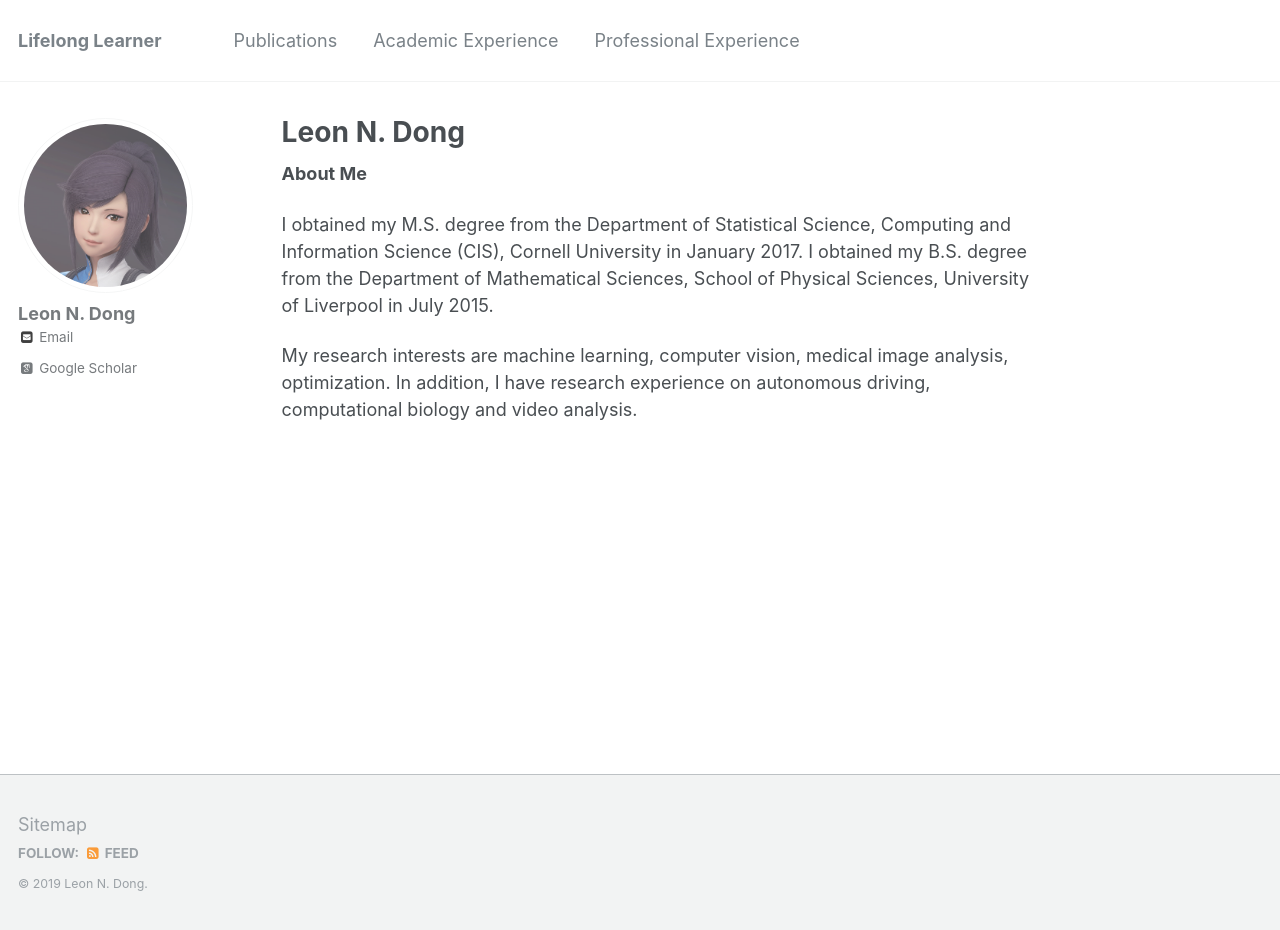
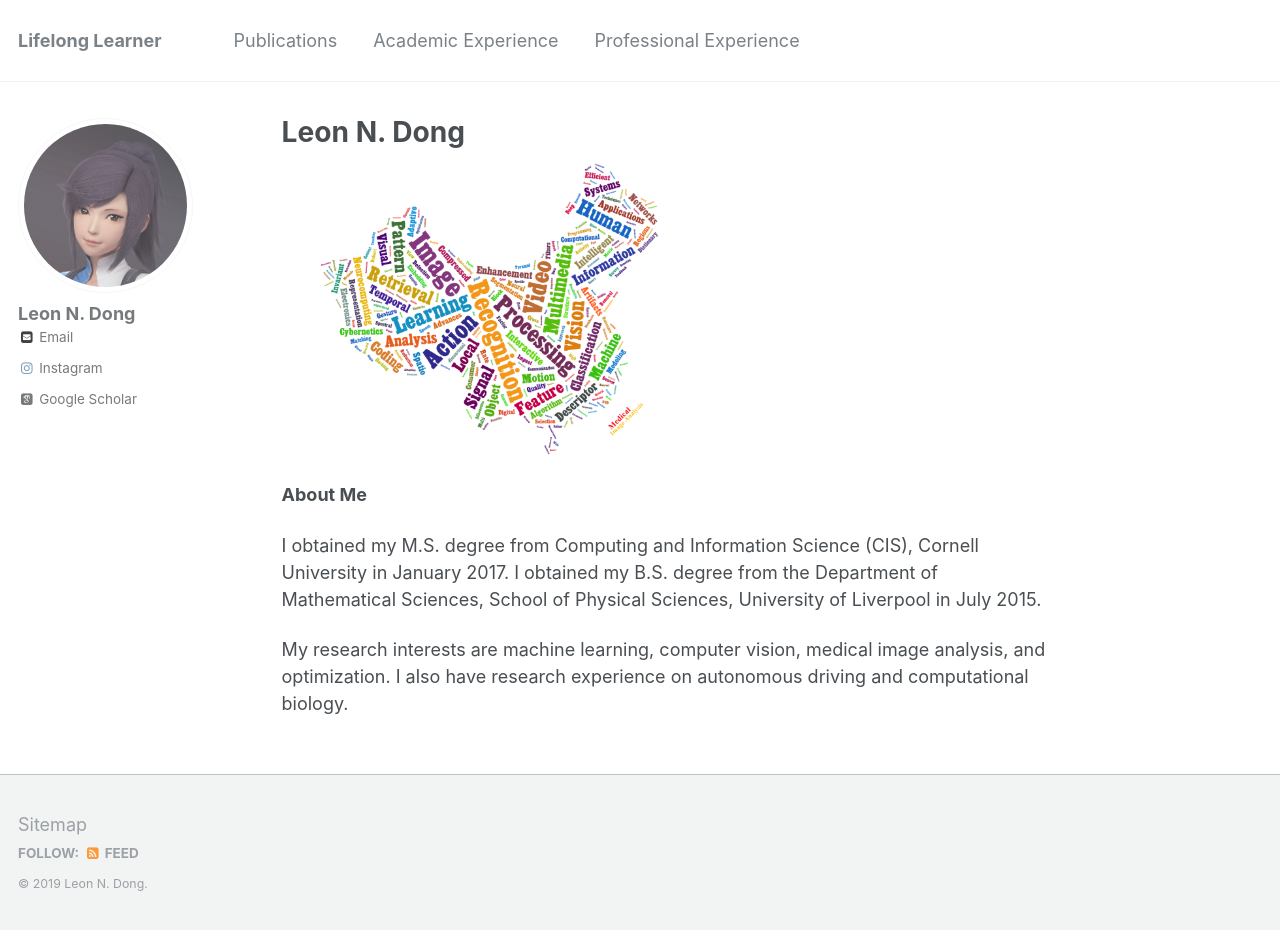
Before and after one commit to eveningdong/eveningdong.github.io, a Jekyll site: the page built from _pages/about.md, in a window 1280 px wide and 930 px high. Built offline with Jekyll 4.4.1, drawn with Linux system fonts in a browser that asks for light colours; some web fonts are replaced.

Commit message:
update map

```diff
--- a/_config.yml
+++ b/_config.yml
@@ -97,7 +97,7 @@ author:
   github           : #"academicpages"
   google_plus      :
   keybase          :
-  instagram        :
+  instagram        : "https://www.instagram.com/leonkennedy0505"
   lastfm           :
   linkedin         : #"https://www.linkedin.com/in/nanqing-dong-7ba91ab7/"
   orcid            : #"http://orcid.org/yourorcidurl"
--- a/_pages/about.md
+++ b/_pages/about.md
@@ -8,15 +8,15 @@ redirect_from:
   - /about.html
 ---
 
-<!-- <img src="https://leonndong.github.io/images/bg.png" alt="drawing" width="420px"/>  -->
+<img src="https://leonndong.github.io/images/bg.png" alt="drawing" width="420px"/>
 
 **About Me**
 
 <!-- I am a research engineer in Petuum, Inc.. -->
 
-I obtained my M.S. degree from the Department of Statistical Science, Computing and Information Science (CIS), Cornell University in January 2017. I obtained my B.S. degree from the Department of Mathematical Sciences, School of Physical Sciences, University of Liverpool in July 2015.
+I obtained my M.S. degree from Computing and Information Science (CIS), Cornell University in January 2017. I obtained my B.S. degree from the Department of Mathematical Sciences, School of Physical Sciences, University of Liverpool in July 2015.
 
-My research interests are machine learning, computer vision, medical image analysis, optimization. In addition, I have research experience on autonomous driving, computational biology and video analysis.
+My research interests are machine learning, computer vision, medical image analysis, and optimization. I also have research experience on autonomous driving and computational biology.
 
 <!-- Currently, I focus on domain adaptation, few-shot learning, reinforcement learning, and distributed learning. -->
 
```
